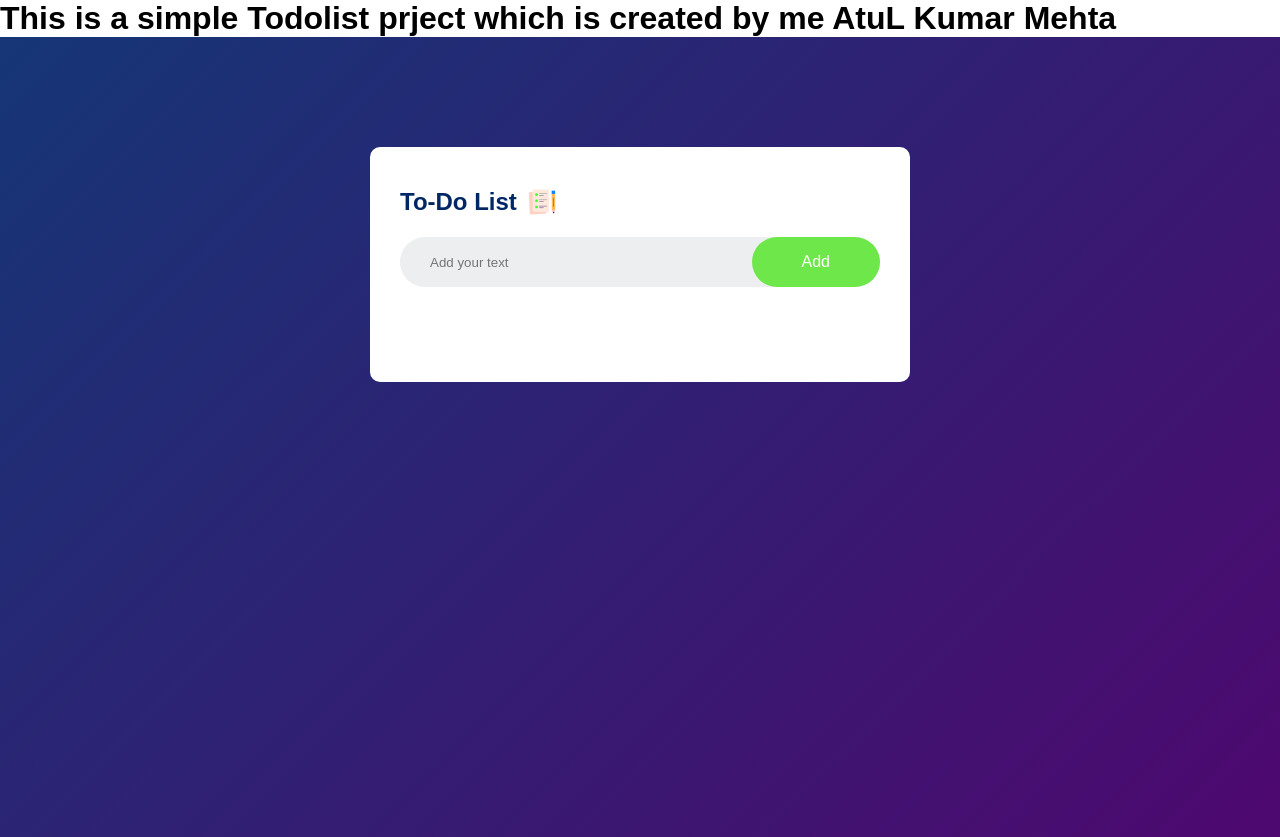
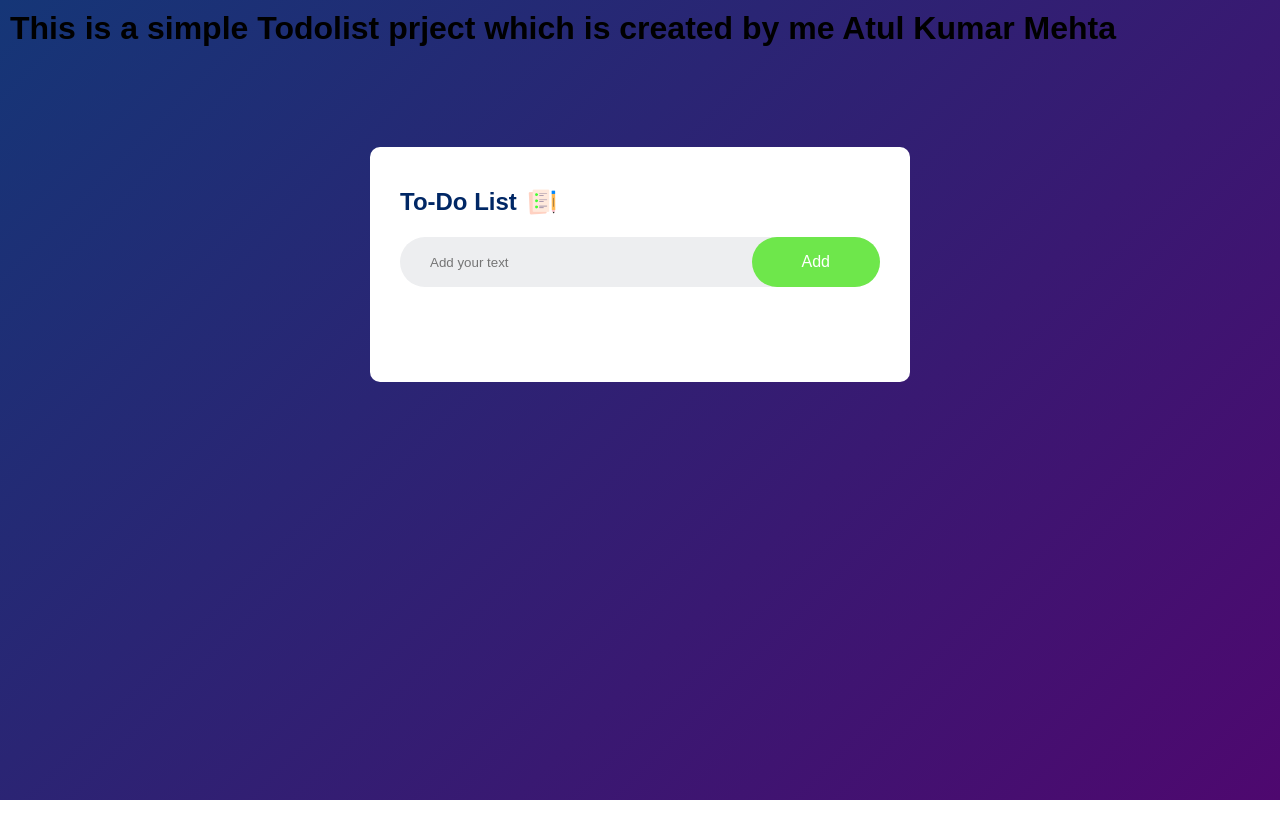
Before and after one commit to Atuls4456/TodoList, a plain HTML site: page index.html in a window 1280 px wide. After the commit the page ends 800 px from the top, so only its background shows below. Drawn offline with Linux system fonts and the light colour scheme.

Commit message:
Update index.html

```diff
--- a/index.html
+++ b/index.html
@@ -6,8 +6,9 @@
     <link rel="stylesheet" href="index.css">
 </head>
 <body>
-    <h1>This is a simple Todolist prject which is created by me AtuL Kumar Mehta</h1>
+<!--     <h1>This is a simple Todolist prject which is created by me Atul Kumar Mehta</h1> -->
     <div class="container">
+        <h1>This is a simple Todolist prject which is created by me Atul Kumar Mehta</h1>
         <div class="todo-app">
             <h2>To-Do List <img src="images/icon.png"></h2>
             <div class="row">
```
